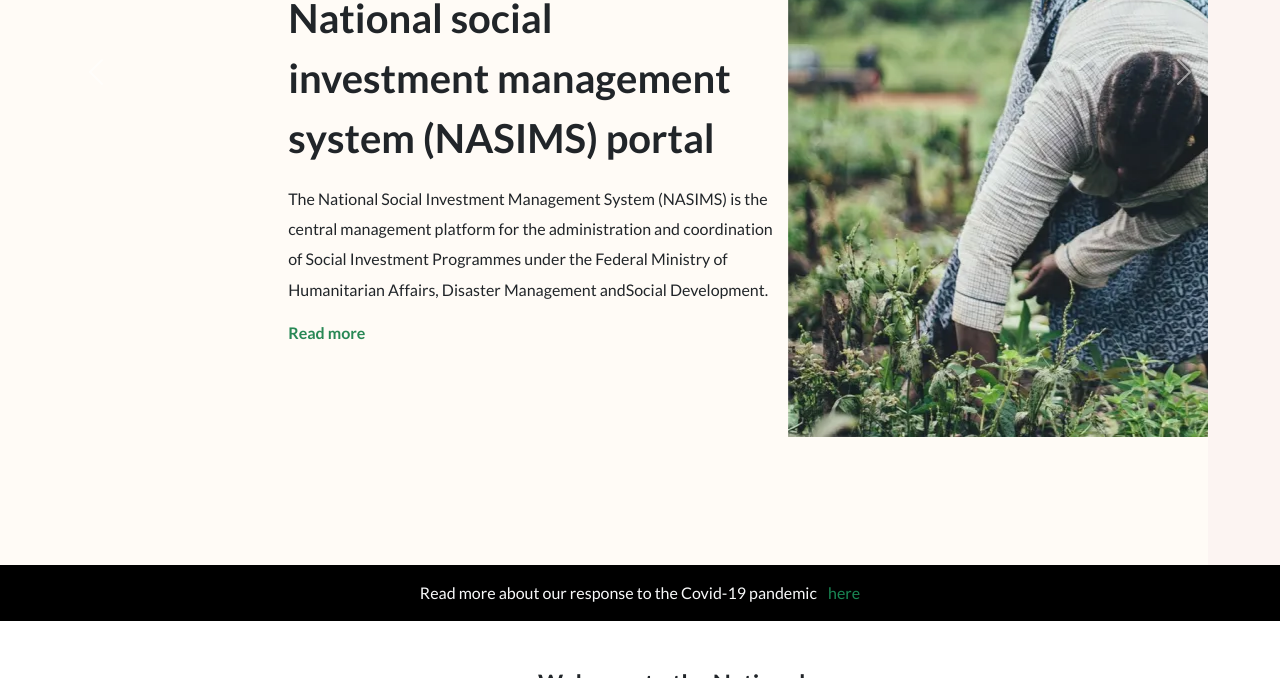
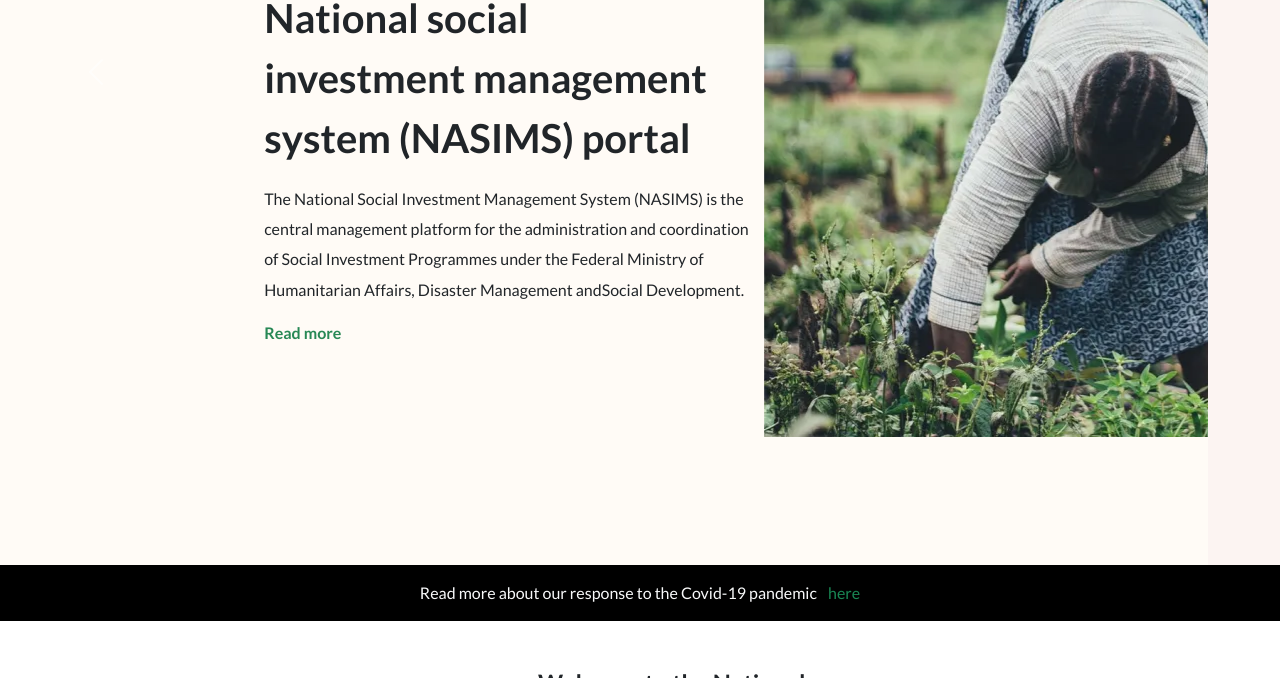
Before and after one commit to Atsue-Kindness/Nasims, a plain HTML site: page index.html in a window 1280 px wide. Shown: the part 422-1100 px from the top of the page. Drawn offline with nearby package versions, Linux system fonts and the light colour scheme.

Commit message:
twentyone commit

```diff
--- a/text.css
+++ b/text.css
@@ -106,7 +106,7 @@
     line-height: 1.9;
   }
   .carousel-box-one {
-    padding-left: 14.5rem;
+    padding-left: 13rem;
   }
   .read-more-hero {
     font-size: 1rem;
```
